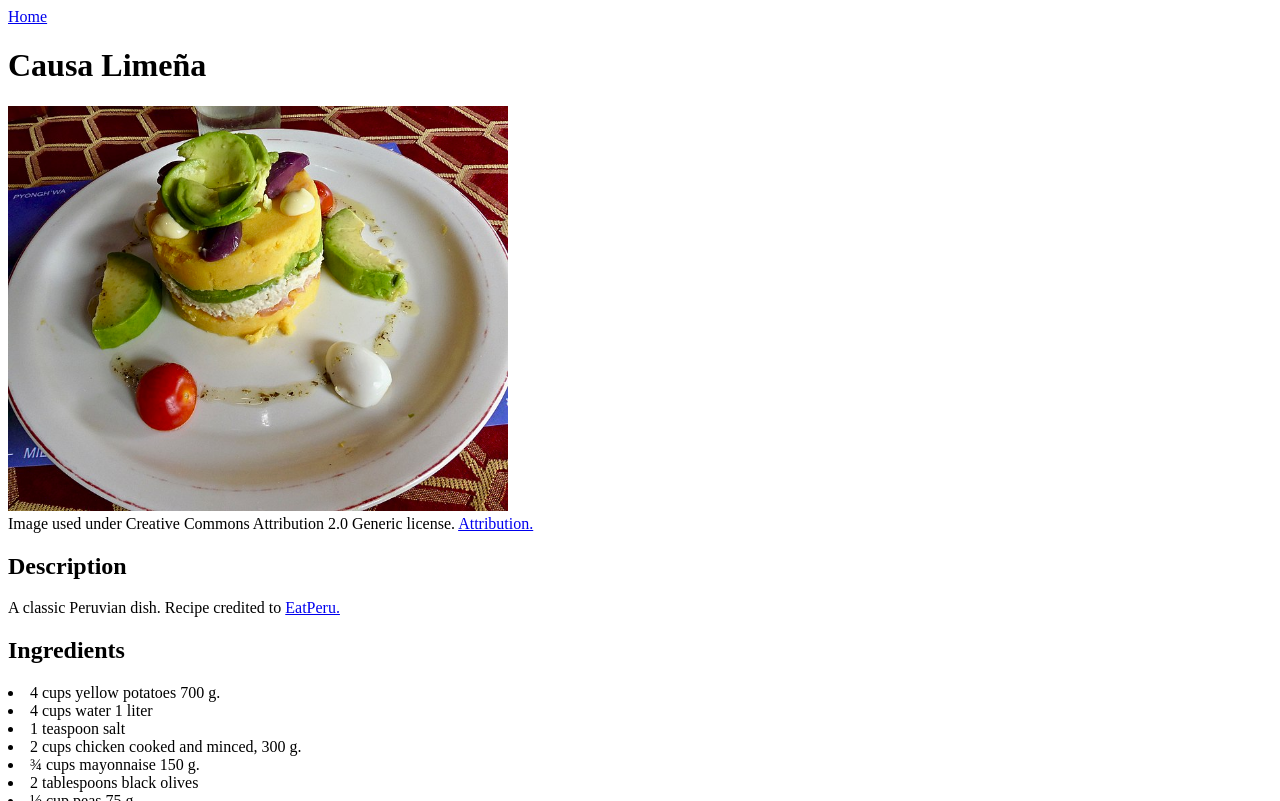
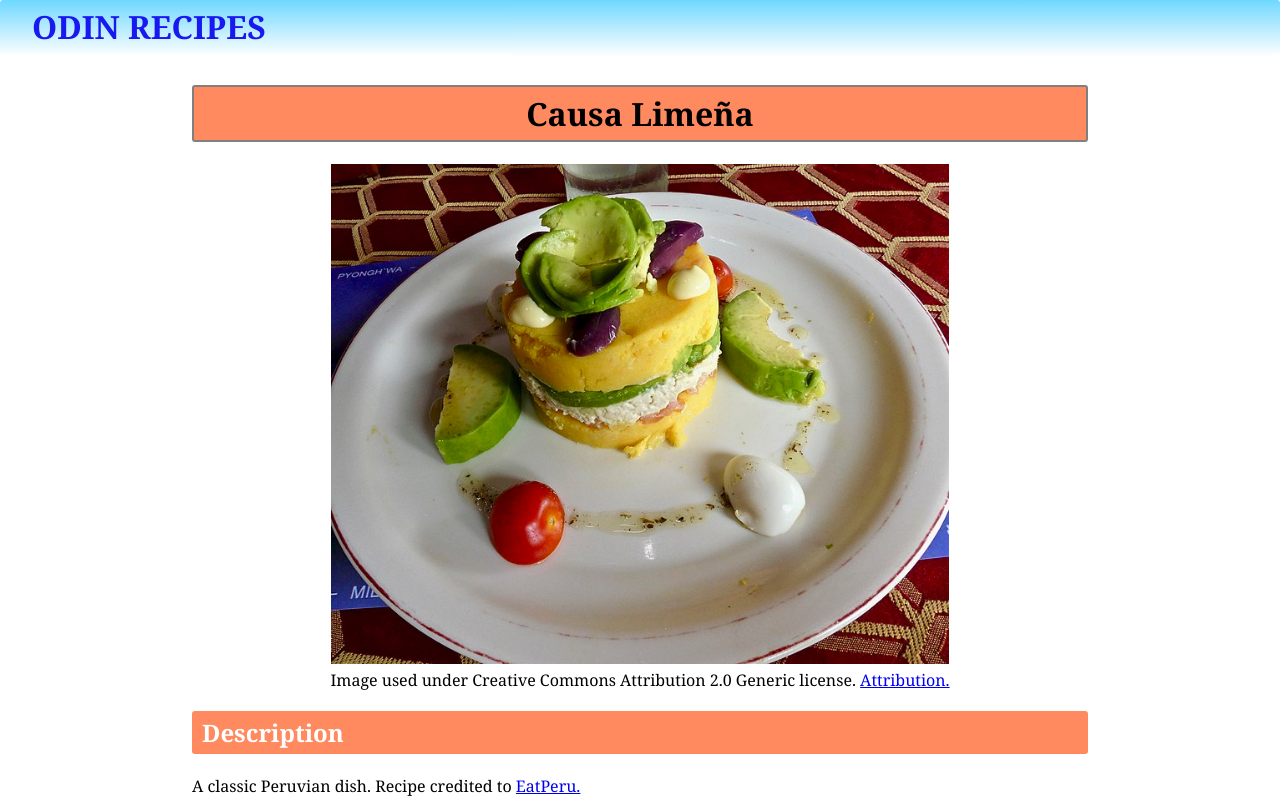
Before and after one commit to GreatDistances/OP-recipes, a plain HTML site: page recipes/causa-limena.html in a window 1280 px wide. Shown: the top 801 px of the page. Drawn offline with Linux system fonts and the light colour scheme.

Commit message:
Added styles.css, updated all page styling + some HTML fixes.

```diff
--- a/index.html
+++ b/index.html
@@ -1,16 +1,26 @@
 <!DOCTYPE html>
 <html lang="en">
   <head>
-    <meta charset="UTF-8">
-    <meta name="viewport" content="width=device-width, initial-scale=1.0">
+    <meta charset="UTF-8" />
+    <meta name="viewport" content="width=device-width, initial-scale=1.0" />
+    <link rel="stylesheet" href="./styles.css" />
     <title>Odin Recipes</title>
   </head>
   <body>
-    <h1>Odin Recipes</h1>
-    <ul>
+    <header>
+        <h1 id="site-title">
+          <a class="title-link" href="index.html">ODIN RECIPES</a>
+        </h1>
+      </header>
+    <main>
+        <h1 class="page-title">Recommended Recipes</h1>
+    <section>
+      <ul class="recipe-list">
         <li><a href="./recipes/bun-thit-nuong.html">Bún Thịt Nướng</a></li>
         <li><a href="./recipes/causa-limena.html">Causa Limeña</a></li>
         <li><a href="./recipes/pork-chili.html">Pork Chili</a></li>
       </ul>
+    </section>
+    </main>
   </body>
 </html>
--- a/recipes/causa-limena.html
+++ b/recipes/causa-limena.html
@@ -3,19 +3,40 @@
   <head>
     <meta charset="UTF-8" />
     <meta name="viewport" content="width=device-width, initial-scale=1.0" />
+    <link rel="stylesheet" href="../styles.css" />
     <title>Odin Receipts - Causa Limeña</title>
   </head>
   <body>
-    <a href="../index.html">Home</a>
-    <h1>Causa Limeña</h1>
-    <img src="../images/740px-Causa_a_la_Limeña_(48836160237).jpg" width="500" alt="Causa Limeña Peruvian dish">
-    <figcaption>Image used under Creative Commons Attribution 2.0 Generic license. <a href="https://commons.wikimedia.org/wiki/File:Causa_a_la_Lime%C3%B1a_(48836160237).jpg">Attribution.</a></figcaption>
+    <header>
+      <h1 id="site-title">
+        <a class="title-link" href="../index.html">ODIN RECIPES</a>
+      </h1>
+    </header>
+    <main>
+      <h1 class="page-title">Causa Limeña</h1>
+      <div class="image-main">
+        <img
+          src="../images/740px-Causa_a_la_Limeña_(48836160237).jpg"
+          alt="Causa Limeña Peruvian dish"
+        />
+        <figcaption>
+          Image used under Creative Commons Attribution 2.0 Generic license.
+          <a
+            href="https://commons.wikimedia.org/wiki/File:Causa_a_la_Lime%C3%B1a_(48836160237).jpg"
+            >Attribution.</a
+          >
+        </figcaption>
+      </div>
       <section>
         <h2>Description</h2>
-        <p>A classic Peruvian dish. Recipe credited to <a href="https://www.eatperu.com/causa-limena-de-pollo/">EatPeru.</a></p>
+        <p>
+          A classic Peruvian dish. Recipe credited to
+          <a href="https://www.eatperu.com/causa-limena-de-pollo/">EatPeru.</a>
+        </p>
       </section>
       <section>
         <h2>Ingredients</h2>
+        <ul>
           <li>4 cups yellow potatoes 700 g.</li>
           <li>4 cups water 1 liter</li>
           <li>1 teaspoon salt</li>
@@ -29,6 +50,7 @@
           <li>¼ cup olive oil</li>
           <li>½ avocado 200 g.</li>
           <li>2 limes 40 g.</li>
+        </ul>
       </section>
       <section>
         <h2>Instructions</h2>
@@ -39,17 +61,17 @@
             should get pieces of (at most) 5 cm.
           </li>
           <li>
-          Place them in a large saucepan with 4 cups of water and a teaspoon of
-          salt. Cook half covered for at least 15 minutes until potatoes are
-          soft. The way to test them is to prick them with a fork. If your fork
-          meets little resistance, they are soft enough to puree.
+            Place them in a large saucepan with 4 cups of water and a teaspoon
+            of salt. Cook half covered for at least 15 minutes until potatoes
+            are soft. The way to test them is to prick them with a fork. If your
+            fork meets little resistance, they are soft enough to puree.
           </li>
           <li>Strain the potatoes, let them drain for a few minutes.</li>
           <li>
             The best Causa Limeña meat is chicken breast. A small chicken breast
-          gives around 300 grams of shredded chicken. Roast or boil the chicken
-          according to your taste. Remember to add a pinch of salt and a little
-          pepper for cooking.
+            gives around 300 grams of shredded chicken. Roast or boil the
+            chicken according to your taste. Remember to add a pinch of salt and
+            a little pepper for cooking.
           </li>
           <li>Peel the onion and chop finely.</li>
           <li>
@@ -63,8 +85,8 @@
           <li>
             Wash the chili peppers and place them on a cutting board. Remove the
             stem with a sharp knife, cut crosswise and remove all the veins and
-          seeds. Cut the chili peppers into large pieces. Don’t worry about size
-          because they will liquefy later.
+            seeds. Cut the chili peppers into large pieces. Don’t worry about
+            size because they will liquefy later.
           </li>
           <li>
             Put the oil and peppers into the blender glass. Beat for about three
@@ -72,31 +94,31 @@
           </li>
 
           <li>
-          Pour the chili sauce over the mashed potatoes with a pinch of salt and
-          mash again for a few minutes until the chili is fully blended into
-          potatoes. Taste and if necessary, rectify with salt.
+            Pour the chili sauce over the mashed potatoes with a pinch of salt
+            and mash again for a few minutes until the chili is fully blended
+            into potatoes. Taste and if necessary, rectify with salt.
           </li>
           <li>
             In a mixing bowl place the shredded chicken. Make sure that all the
-          chicken is finely chopped. Add mayonnaise, chopped onion, lime juice,
-          and peas. Stir until all ingredients are well mixed.
+            chicken is finely chopped. Add mayonnaise, chopped onion, lime
+            juice, and peas. Stir until all ingredients are well mixed.
           </li>
           <li>
-          Remove the seed from the avocado, peel the skin away and cut the soft
-          flesh into thin slices. Sprinkle a few drops of lime over the avocado
-          slices to prevent it from turning brown.
+            Remove the seed from the avocado, peel the skin away and cut the
+            soft flesh into thin slices. Sprinkle a few drops of lime over the
+            avocado slices to prevent it from turning brown.
           </li>
           <li>
-          For the next step, the assembly of the causa rellena, use an empty can
-          with the base and lid removed (using a can opener). If you wish, you
-          can use a round mold or a square mold or even a glass container.
+            For the next step, the assembly of the causa rellena, use an empty
+            can with the base and lid removed (using a can opener). If you wish,
+            you can use a round mold or a square mold or even a glass container.
           </li>
 
           <li>
             Place the can on a flat plate and add two tablespoons of mashed
             potatoes. With a spoon or any other utensil that you consider
-          convenient, press the mashed potatoes towards the bottom of the plate
-          and flatten.
+            convenient, press the mashed potatoes towards the bottom of the
+            plate and flatten.
           </li>
           <li>Add a layer of avocado pieces.</li>
           <li>
@@ -111,8 +133,8 @@
           </li>
 
           <li>
-          On top of each Causa Limeña place an egg slice, a few black olives and
-          some thin slices of yellow chili.
+            On top of each Causa Limeña place an egg slice, a few black olives
+            and some thin slices of yellow chili.
           </li>
           <li>
             Serve individually as a starter for dinner or a cold appetizer for
@@ -120,5 +142,6 @@
           </li>
         </ol>
       </section>
+    </main>
   </body>
 </html>
--- /dev/null
+++ b/styles.css
@@ -0,0 +1,90 @@
+* {
+    font-family:Cambria, Cochin, Georgia, Times, 'Times New Roman', serif;
+    box-sizing: border-box;
+}
+
+body {
+    width: 100%;
+    height: 100%;
+    margin: 0;
+    padding: 0;
+}
+
+header {
+    position: fixed;
+    top: 0;
+    width: 100%;
+}
+
+main {
+    padding-top: 4em;
+    width: 70%;
+    margin: 0 auto;
+}
+
+h1, h2 {
+    padding-left: 10px;
+    padding-top: 5px;
+    padding-bottom: 5px;
+    padding-right: 10px;
+    background-color: rgb(255, 138, 95);
+    font-weight: 800;
+    border-radius: 3px;
+}
+
+h1{
+    color: black;
+    border-style: solid;
+    border-width: 2px;
+    border-color: grey;
+    text-align: center;
+}
+
+h2 {
+    color: white;
+}
+
+#site-title {
+    background: linear-gradient(180deg, rgb(95,212,255), white);
+    opacity: 90%;
+    margin-top: 0;
+    text-align: left;
+    color: black;
+    height: 1.75em;
+    border-style: none;
+    border-radius: none;
+    padding-left: 1em;
+    padding-right: 1em;
+}
+
+#site-title a {
+    text-decoration: none;
+}
+
+#site-title a:visited, a:hover, a:active {
+    color: rgb(78, 78, 78);
+}
+
+.image-main {
+    display: block;
+    text-align: center;
+}
+
+img {
+    width: auto;
+    height: 500px;
+}
+
+p, ul, ol {
+    line-height: 1.5em;
+}
+
+.recipe-list {
+    text-align: center;
+    list-style-type: none;
+    font-size: 22px;
+}
+
+section:last-of-type {
+    padding-bottom: 10em;
+}
```
Also changed, not shown: recipes/bun-thit-nuong.html (+51 -12 lines), recipes/pork-chili.html (+22 -5 lines). Lines whose indentation alone changed are shown as unchanged.
